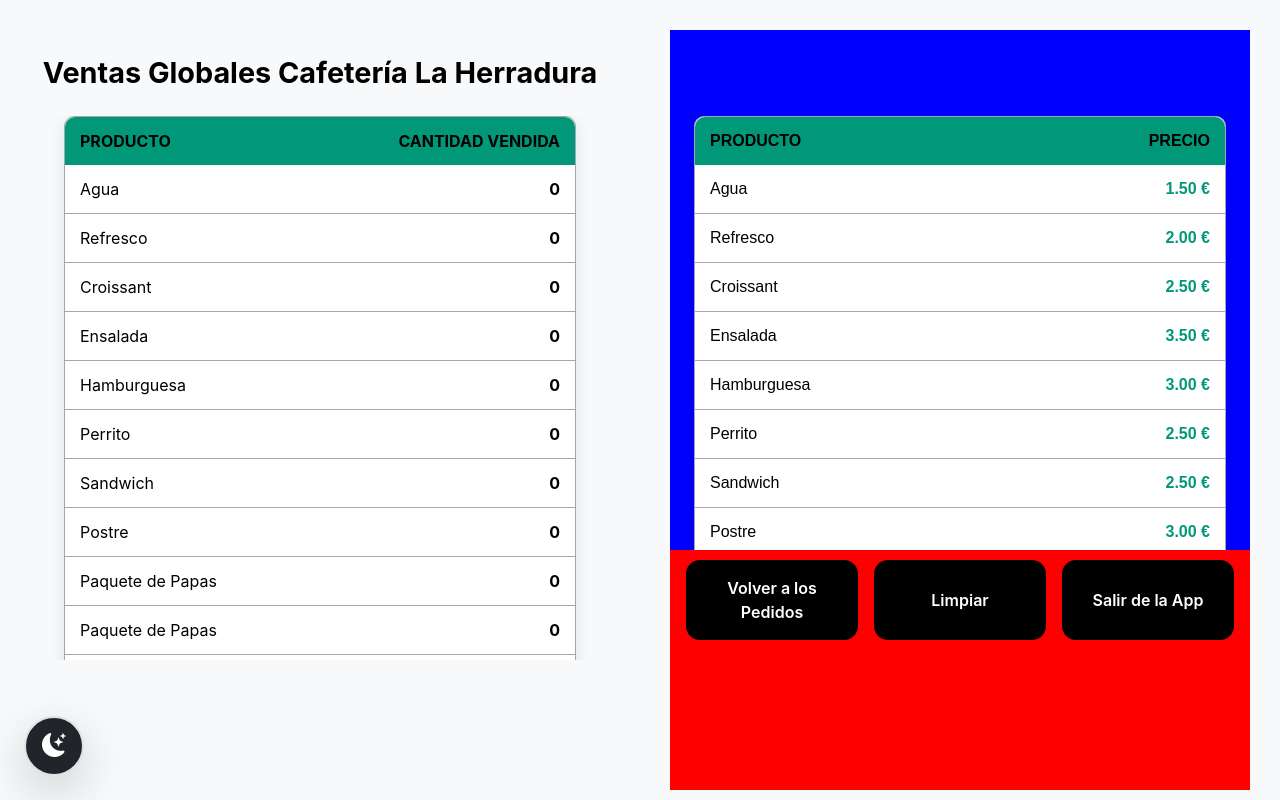
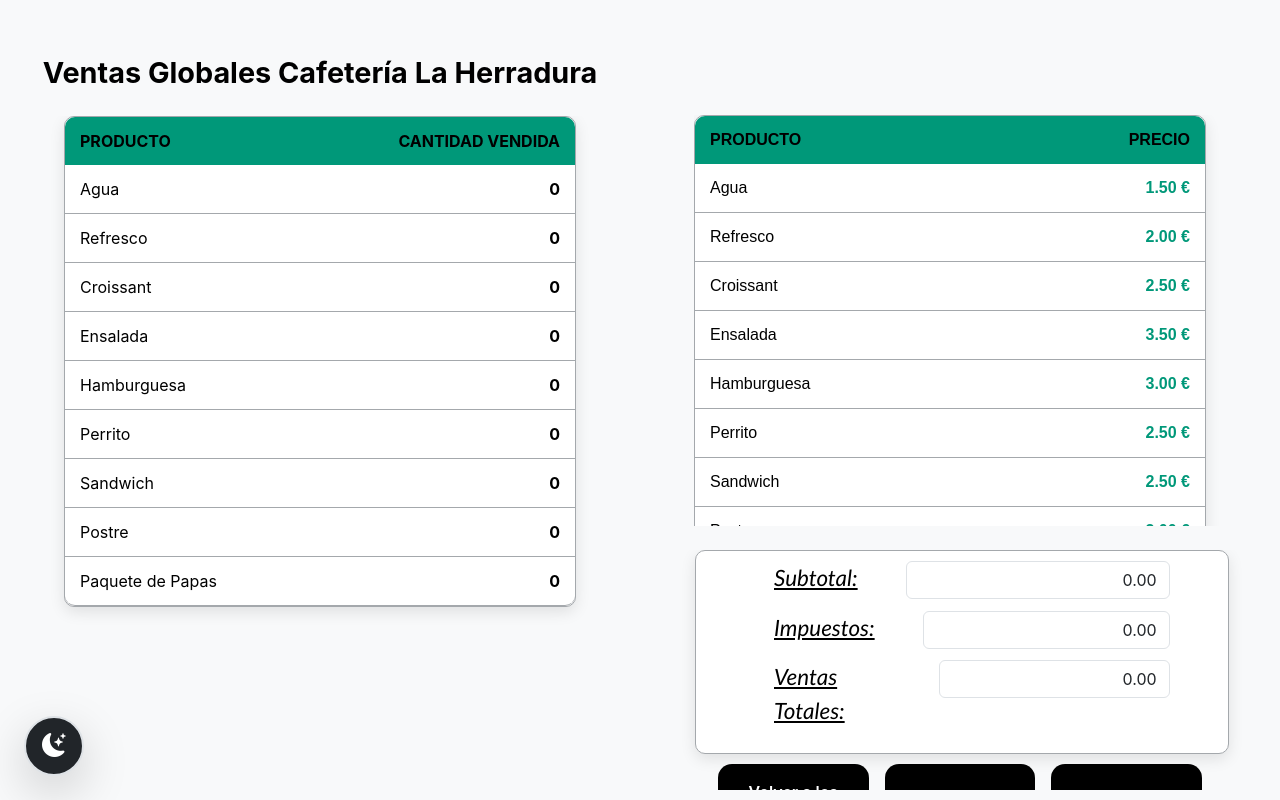
Before and after one commit to orodrod/app-cafeteria, a React (Create React App) app: page /VentasGlobales in a window 1280 px wide. Built offline with nearby package versions, Linux system fonts and the light colour scheme.

Commit message:
App lista para usar, arreglos visuales, alert mas llamativo, botones de la vista SegundaVentana totalmente funcionales, falta comentar las funciones.

```diff
--- a/package.json
+++ b/package.json
@@ -14,6 +14,7 @@
     "react-dom": "^19.2.3",
     "react-router-dom": "^7.12.0",
     "react-scripts": "5.0.1",
+    "sweetalert2": "^11.26.17",
     "web-vitals": "^2.1.4"
   },
   "scripts": {
--- a/src/componentes/Productos.js
+++ b/src/componentes/Productos.js
@@ -8,15 +8,4 @@ export const PRODUCTOS = [
   { id: "sandwich", nombre: "Sandwich", precio: 2.5, img: "/img/Sandwich.png"  },
   { id: "postre", nombre: "Postre", precio: 3, img: "/img/Postre.png"  },
   { id: "papas", nombre: "Paquete de Papas", precio: 1, img: "/img/Paquete_Papas.png"  },
-
-  { id: "papas", nombre: "Paquete de Papas", precio: 1, img: "/img/Paquete_Papas.png"  },
-  { id: "papas", nombre: "Paquete de Papas", precio: 1, img: "/img/Paquete_Papas.png"  },
-  { id: "papas", nombre: "Paquete de Papas", precio: 1, img: "/img/Paquete_Papas.png"  },
-  { id: "papas", nombre: "Paquete de Papas", precio: 1, img: "/img/Paquete_Papas.png"  },
-  { id: "papas", nombre: "Paquete de Papas", precio: 1, img: "/img/Paquete_Papas.png"  },
-  { id: "papas", nombre: "Paquete de Papas", precio: 1, img: "/img/Paquete_Papas.png"  },
-  { id: "papas", nombre: "Paquete de Papas", precio: 1, img: "/img/Paquete_Papas.png"  },
-  { id: "papas", nombre: "Paquete de Papas", precio: 1, img: "/img/Paquete_Papas.png"  },
-  { id: "papas", nombre: "Paquete de Papas", precio: 1, img: "/img/Paquete_Papas.png"  },
-  { id: "papas", nombre: "Paquete de Papas", precio: 1, img: "/img/Paquete_Papas.png"  },
 ];
--- a/src/componentes/primeraVentana/PanelPedido.jsx
+++ b/src/componentes/primeraVentana/PanelPedido.jsx
@@ -13,7 +13,9 @@ const PanelPedido = ({ seleccionados, finalizar, agregar, quitar }) => {
 
   const manejarFinalizar = () => {
     if (seleccionados.length === 0) return;
-    registrarNuevoPedido(seleccionados, subtotal, impuesto); // Guardamos en el contexto global
+    const impuestoNumero = Number(impuesto.toFixed(2));
+    const subtotalNumero = Number(subtotal.toFixed(2));
+    registrarNuevoPedido(seleccionados, subtotalNumero, impuestoNumero); // Guardamos en el contexto global
     finalizar(); // Ejecutamos la limpieza y el alert del padre
   };
 
--- a/src/componentes/primeraVentana/PrimeraVentana.jsx
+++ b/src/componentes/primeraVentana/PrimeraVentana.jsx
@@ -1,6 +1,7 @@
 import React, {useState} from 'react';
 import Grid from './Grid';
 import PanelPedido from './PanelPedido';
+import Swal from 'sweetalert2';
 import '../../css/ventanas.css'
 
 const CartaCafeteria = () => {
@@ -11,7 +12,14 @@ const CartaCafeteria = () => {
     };
 
     const finalizarVenta = () => {
-        alert("Venta registrada con éxito");
+        Swal.fire({
+            title: '¡Venta Registrada!',
+            text: 'El pedido se ha guardado correctamente.',
+            icon: 'success',
+            confirmButtonColor: '#198754',
+            timer: 2000, // Se cierra sola en 2 segundos
+            timerProgressBar: true
+        });
         setPedido([]); // Limpia el panel después de vender
     };
 
--- a/src/componentes/segundaVentana/Resultados.jsx
+++ b/src/componentes/segundaVentana/Resultados.jsx
@@ -3,15 +3,46 @@ import 'bootstrap/dist/css/bootstrap.min.css';
 import { useNavigate } from 'react-router-dom';
 import '../../css/resultados.css'
 
-const Resultados = () => {
+const Resultados = ({subtotal, impuestos, total, vaciarDatos}) => {
     const navigate = useNavigate();
+    const salirApp = () => {
+        window.close();
+
+        if(!window.closed){
+            window.location.href = "https://www.google.com"
+        }
+    };
 
     return (
         <div className='contenedor-res'>
-            <div>
+            <div className='wraper'>
+                <div className='d-flex flex-row px-5 gap-5 justify-content-between'>
+                    <div>
+                        <p>Subtotal:</p>
+                    </div>
+                    <div>
+                       <input type='text' className='form-control text-end' value={subtotal.toFixed(2)}/>
+                    </div>
+                </div>
+                <div className='d-flex flex-row px-5 gap-5 justify-content-between'>
+                    <div>
+                        <p>Impuestos:</p>
+                    </div>
+                    <div>
+                        <input type='text' className='form-control text-end' value={impuestos.toFixed(2)}/>
+                    </div>
+                </div>
+                <div className='d-flex flex-row px-5 gap-5 justify-content-between'>
+                    <div>
+                        <p>Ventas Totales:</p>
+                    </div>
+                    <div>
+                        <input type='text' className='form-control text-end' value={total.toFixed(2)}/>
+                    </div>
+                </div>
 
             </div>
-            <div className='contenedor-botones d-flex flex-row px-3 gap-3'>
+            <div className='d-flex flex-row px-5 gap-3'>
                 <button
                     className="boton-ventas-globales"
                     onClick={() => navigate('/')}
@@ -20,13 +51,12 @@ const Resultados = () => {
                 </button>
                 <button
                     className="boton-ventas-globales"
-                    onClick={() => navigate('/ventasGlobales')}
-                    >
+                    onClick={vaciarDatos}>
                     Limpiar
                 </button>
                 <button
                     className="boton-ventas-globales"
-                    onClick={() => navigate('/ventasGlobales')}
+                    onClick={salirApp}
                     >
                     Salir de la App
                 </button>
--- a/src/componentes/segundaVentana/SegundaVentana.jsx
+++ b/src/componentes/segundaVentana/SegundaVentana.jsx
@@ -8,9 +8,7 @@ import '../../css/ventanas.css';
 
 const VentanaVentas = () => {
     //Definimos la funcion que importamos.
-    const {ventasGlobales} = useVentas();
-
-    console.log("Datos del contexto", ventasGlobales);
+    const {ventasGlobales, vaciarVentas} = useVentas();
 
     if (!ventasGlobales) {
         return <div>Cargando datos de ventas...</div>;
@@ -29,7 +27,7 @@ const VentanaVentas = () => {
             </div>
             <div className='contenedor-resultados'>
                 <TablaPrecios/>
-                <Resultados subtotal = {venta} impuestos = {totalImpuestos} total = {totalVentas}/>
+                <Resultados subtotal = {venta} impuestos = {totalImpuestos} total = {totalVentas} vaciarDatos = {vaciarVentas}/>
             </div>
         </div>
     )
--- a/src/componentes/segundaVentana/TablaPrecios.jsx
+++ b/src/componentes/segundaVentana/TablaPrecios.jsx
@@ -6,6 +6,7 @@ const TablaPrecios = () => {
 
     return (
         <div className='contenedor-tabla'>
+            <div className='envoltura'>
                 <table className='tabla-precios'>
                     <thead className='cabecera-tabla'>
                         <tr >
@@ -25,6 +26,8 @@ const TablaPrecios = () => {
                     </tbody>
                 </table>
             </div>
+
+        </div>
     );
 };
 
--- a/src/context/Contexto.jsx
+++ b/src/context/Contexto.jsx
@@ -2,12 +2,14 @@ import React, { createContext, useState, useContext } from 'react';
 
 const Contexto = createContext();
 
+const estado_inicial = {
+  totalVentas: 0,
+  totalImpuestos: 0,
+  conteoProductos: {}
+};
+
 export const VentasProvider = ({ children }) => {
-  const [ventasGlobales, setVentasGlobales] = useState({
-    totalVentas: 0,
-    totalImpuestos: 0,
-    conteoProductos: {} // Guardará { "id_producto": cantidad }
-  });
+  const [ventasGlobales, setVentasGlobales] = useState(estado_inicial);
 
   const registrarNuevoPedido = (productosDelPedido, subtotal, impuesto) => {
     setVentasGlobales(prev => {
@@ -26,8 +28,12 @@ export const VentasProvider = ({ children }) => {
     });
   };
 
+  const vaciarVentas = () => {
+    setVentasGlobales(estado_inicial);
+  };
+
   return (
-    <Contexto.Provider value={{ ventasGlobales, registrarNuevoPedido }}>
+    <Contexto.Provider value={{ ventasGlobales, registrarNuevoPedido, vaciarVentas }}>
       {children}
     </Contexto.Provider>
   );
--- a/src/css/cantidadesVendidas.css
+++ b/src/css/cantidadesVendidas.css
@@ -63,6 +63,7 @@
 
 /* --- Filas y Celdas (TD) --- */
 /* Corrección: El padding y el borde van en el TD, no en el TR (.filas) */
+
 .filas td {
     padding: 12px 15px;
     color: var(--color-texto);
--- a/src/css/panelPedido.css
+++ b/src/css/panelPedido.css
@@ -10,7 +10,6 @@
   font-weight: 600;
   cursor: pointer;
   margin-top: 10px; /* Separación del botón de arriba */
-
 }
 
 .boton-ventas-globales:hover {
--- a/src/css/resultados.css
+++ b/src/css/resultados.css
@@ -3,18 +3,25 @@
     flex:1;
     height: 30vh;
     overflow-y: auto;
-    background-color: red;/*var(--color-principal);*/
+    background-color: var(--color-principal);
     transition: background-color 0.6s;
 
 }
 
-
-
-
-.botones{
-
+.wraper{
+    border: 1px solid var(--color-borde) ;
+    background-color: var(--color-componente);
+    padding: 10px 10px 10px 30px;
+    transition: background-color 0.6s;
+    margin-left: 25px;
+    width: 92%;
+    border-radius: 10px;
+    box-shadow: 0 5px 15px rgba(0, 0, 0, 0.1);
 }
 
-.contenedor-botones{
-
+p{
+    font-family:'Trebuchet MS', 'Lucida Sans Unicode', 'Lucida Grande', 'Lucida Sans', Arial, sans-serif;
+    font-size: 1.4rem;
+    font-style: italic;
+    text-decoration: underline;
 }
--- a/src/css/tablaPrecios.css
+++ b/src/css/tablaPrecios.css
@@ -5,14 +5,12 @@
     min-width: 300px; /* Corregido: Usar px es más seguro que vh para ancho */
 
     /* Posicionamiento */
-    padding: 40px 24px 24px 24px; /* Padding ajustado */
+    padding: 85px 24px 24px 24px; /* Padding ajustado */
 
     /* Estilos Visuales */
     /*background-color: var(--color-principal);*/
     font-family: 'Arial', sans-serif;
-    background-color: blue;
     /* Comportamiento */
-    overflow-y: auto; /* Activa el scroll vertical */
     display: flex;
     flex-direction: column;
     transition: background-color 0.6s;
@@ -23,7 +21,6 @@
     border-collapse: separate; /* Necesario para bordes redondeados */
     border-spacing: 0;
     box-shadow: 0 5px 15px rgba(0, 0, 0, 0.1);
-    margin-top: 46px;
     border: 1px solid var(--color-borde);
     background-color: var(--color-componente);
     border-radius: 10px; /* Redondea el contenedor */
@@ -98,19 +95,25 @@
 }
 
 /* --- Estilos de la Scrollbar --- */
-.contenedor-tabla::-webkit-scrollbar {
+.envoltura::-webkit-scrollbar {
     width: 6px; /* Un poco más ancha para ser clicable */
 }
 
-.contenedor-tabla::-webkit-scrollbar-track {
+.envoltura::-webkit-scrollbar-track {
     background: transparent; /* O var(--color-principal) */
 }
 
-.contenedor-tabla::-webkit-scrollbar-thumb {
+.envoltura::-webkit-scrollbar-thumb {
     background: var(--color-borde);
     border-radius: 4px;
 }
 
-.contenedor-tabla::-webkit-scrollbar-thumb:hover {
+.envoltura::-webkit-scrollbar-thumb:hover {
     background: #009879; /* Color verde al pasar el mouse por la barra */
 }
+
+.envoltura{
+    flex: 1;
+    overflow-y: auto;
+    padding-right:20px;
+}
```
Also changed, not shown: 1 other file (tests, documents, lock files or other folders). Lines whose indentation alone changed are shown as unchanged.
